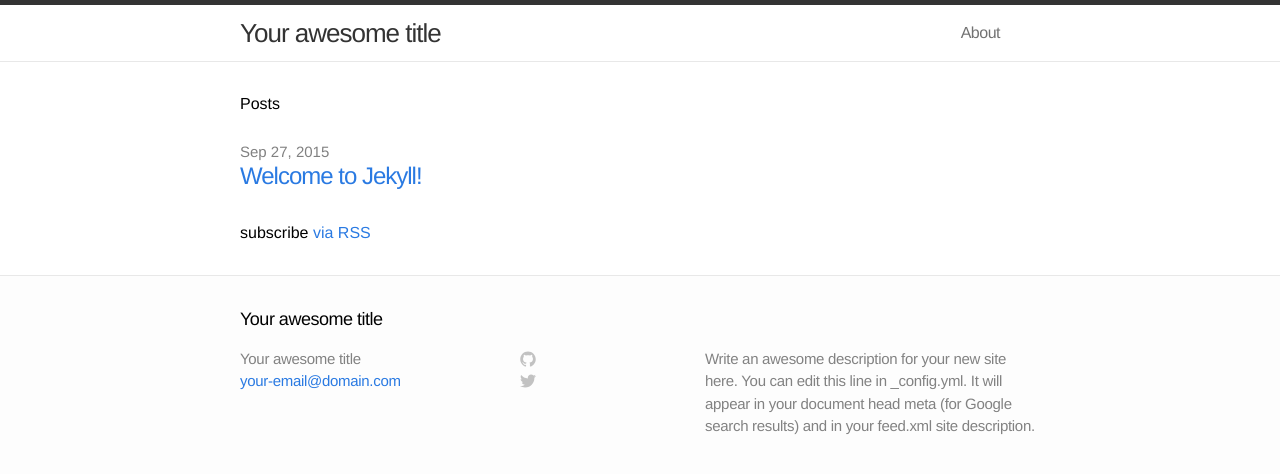
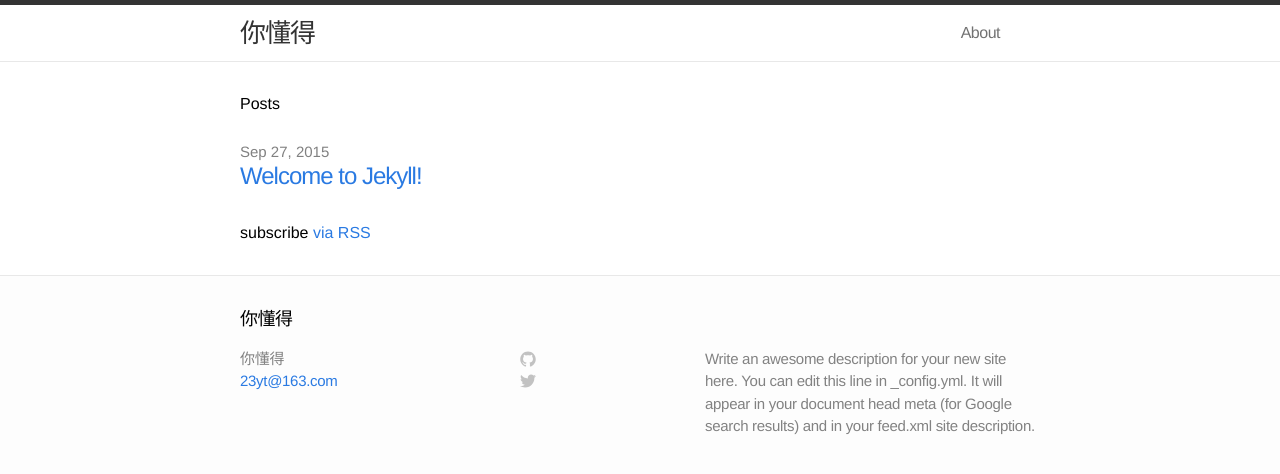
Before and after one commit to lyt23/gitblog, a Jekyll site: the page built from index.html, in a window 1280 px wide. Shown: the top 474 px of the page. Built offline with Jekyll 4.4.1, drawn with Linux system fonts in a browser that asks for light colours.

Commit message:
modify page

```diff
--- a/_config.yml
+++ b/_config.yml
@@ -1,6 +1,6 @@
 # Site settings
-title: Your awesome title
-email: your-email@domain.com
+title: 你懂得
+email: 23yt@163.com
 description: "Write an awesome description for your new site here. You can edit this line in _config.yml. It will appear in your document head meta (for Google search results) and in your feed.xml site description."
 baseurl: "/gitblog"
 url: "https://github.com/lyt23/"
```
